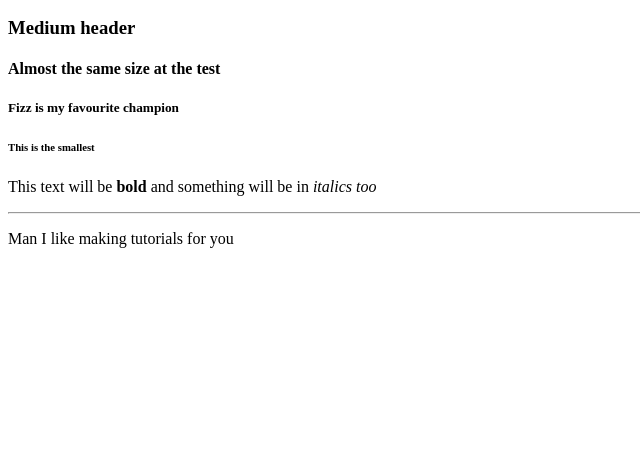
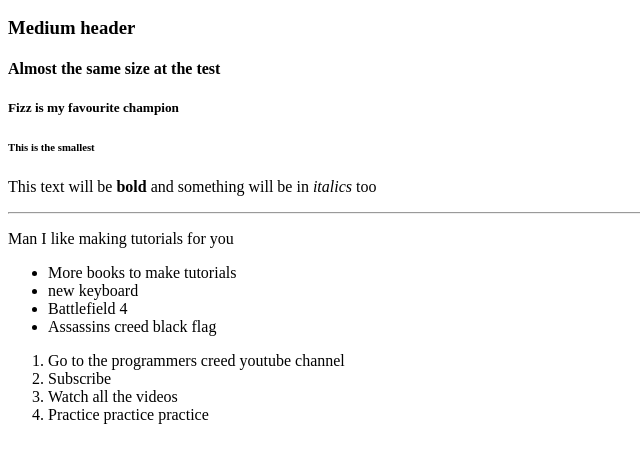
Before and after one commit to Aisha-Sumaiya/HtmlCss, a plain HTML site: page index.html in a window 1280 px wide. Shown: the part 188-650 px from the top of the page, without its empty margins (0-640 px from the left). Drawn offline with Linux system fonts and the light colour scheme.

Commit message:
code of html & css tutorial 5

```diff
--- a/index.html
+++ b/index.html
@@ -6,7 +6,7 @@
 	</head>
 	<body>
 		I'm in the body <br/>
-
+<!-- tutorial 2 ended here -->
 		This paragraph 1. <br/>
 
 		<p>This para 2. </p>
@@ -17,13 +17,29 @@
 		<h4> Almost the same size at the test </h4>
 		<h5> Fizz is my favourite champion </h5>
 		<h6> This is the smallest </h6>
-
-		<p> This text will be <strong>bold</strong> and something will be in <em>italics too</em> </p>
+<!-- tutorial 3 ended here -->
+		<p> This text will be <strong>bold</strong> and something will be in <em>italics</em> too </p>
 
 		<hr/>
 
 		<!-- check this paragraph there might be typers -->
 
 		<p>Man I like making tutorials for you </p>
+<!-- tutorial 4 ended here -->
+		<ul>
+			<li> More books to make tutorials </li>
+			<li> new keyboard </li>
+			<li> Battlefield 4 </li>
+			<li> Assassins creed black flag </li>
+		</ul>
+
+		<ol>
+			<li> Go to the programmers creed youtube channel</li>
+			<li> Subscribe </li>
+			<li> Watch all the videos </li>
+			<li> Practice practice practice </li>
+		</ol>
+<!-- tutorial 5 ended here -->
+
 	</body>
 </html>
```
